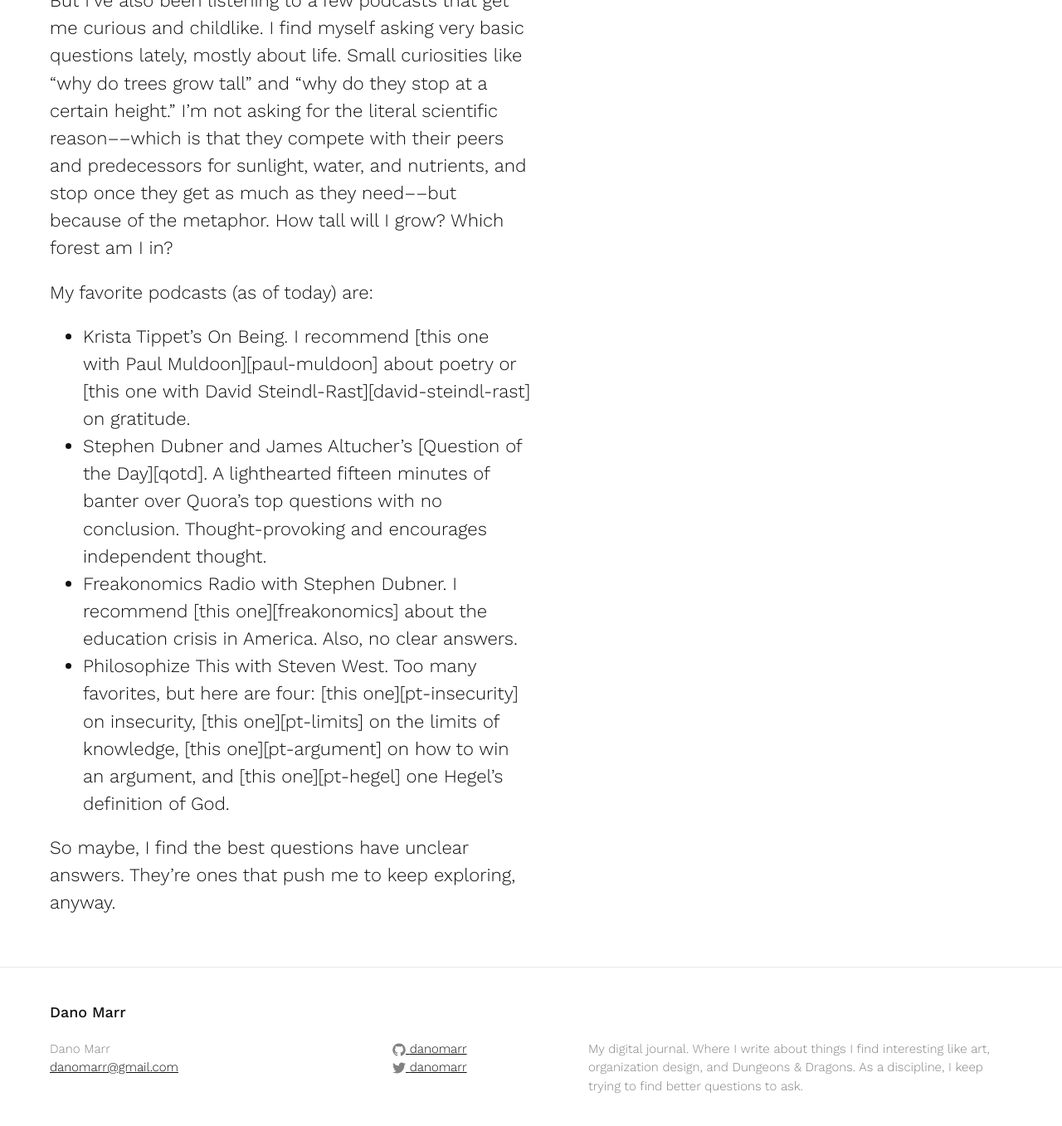
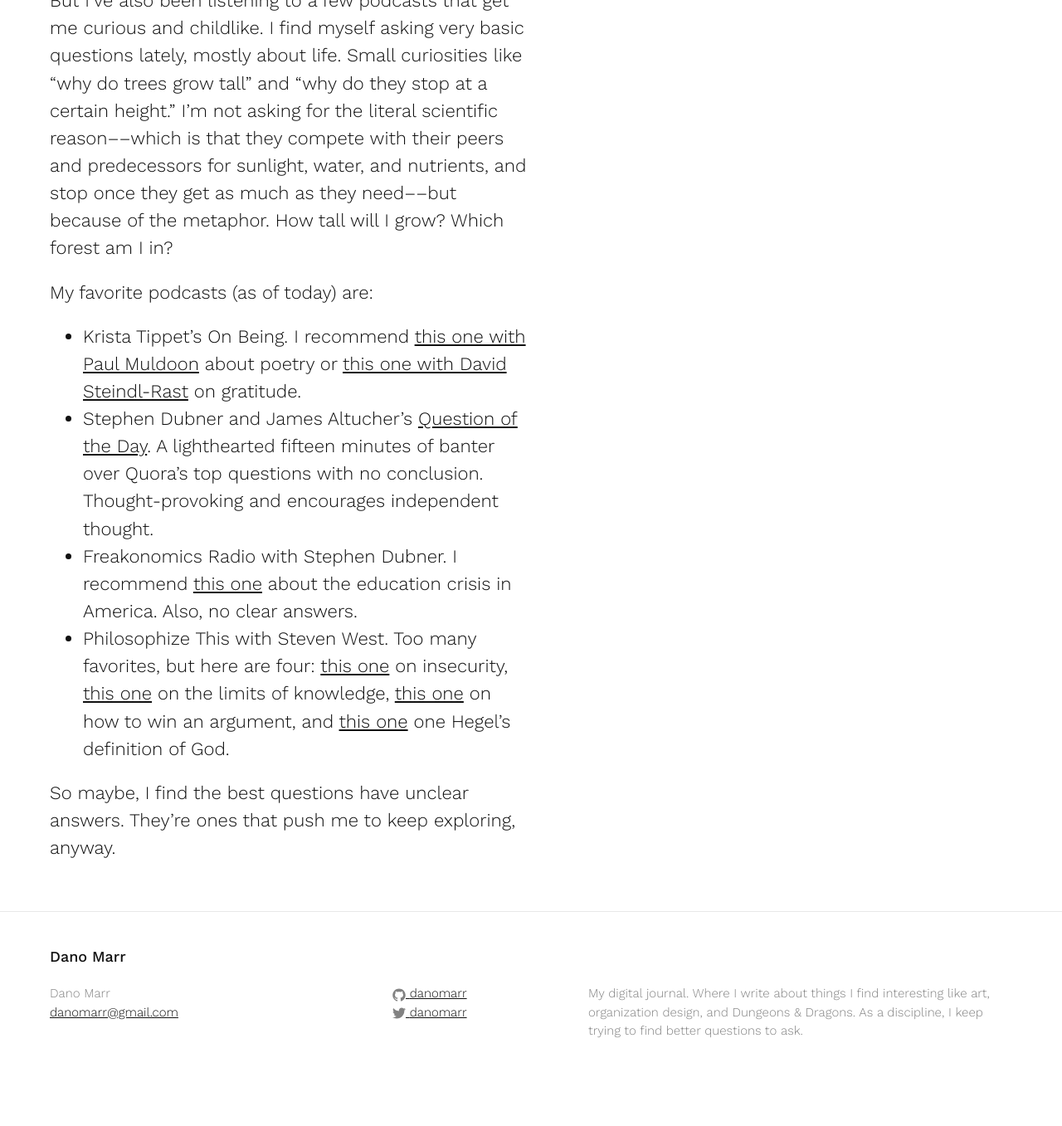
Before and after one commit to danomarr/danomarr.github.io, a Jekyll site: the page built from _posts/2016-02-12-my-favorite-podcasts.md, in a window 1280 px wide and 1400 px high, scrolled down 476 px. Shown: the top 1357 px of the window at 83% size. Built offline with Jekyll 4.4.1, drawn with Linux system fonts in a browser that asks for light colours; after the commit the page ends 1810 px from its top, so only the background shows below that; part of the change alters nothing that is shown.

```diff
--- a/_posts/2016-02-12-my-favorite-podcasts.md
+++ b/_posts/2016-02-12-my-favorite-podcasts.md
@@ -16,3 +16,13 @@ My favorite podcasts (as of today) are:
 - Philosophize This with Steven West. Too many favorites, but here are four: [this one][pt-insecurity] on insecurity, [this one][pt-limits] on the limits of knowledge, [this one][pt-argument] on how to win an argument, and [this one][pt-hegel] one Hegel's definition of God.
 
 So maybe, I find the best questions have unclear answers. They're ones that push me to keep exploring, anyway.
+
+<!-- Links -->
+[paul-muldoon]: http://www.onbeing.org/program/paul-muldoon-a-conversation-with-verse/8276
+[david-steindl-rast]: http://www.onbeing.org/program/david-steindl-rast-anatomy-of-gratitude/8361
+[qotd]: http://www.earwolf.com/show/question-of-the-day/
+[freakonomics]: http://freakonomics.com/podcast/americas-education-problem-really-just-teacher-problem-freakonomics-radio-rebroadcast/
+[pt-insecurity]: http://www.philosophizethis.org/insecurity/
+[pt-argument]: http://www.philosophizethis.org/hegels-god/
+[pt-limits]: http://www.philosophizethis.org/limitations-of-knowledge/
+[pt-hegel]: http://www.philosophizethis.org/how-to-win-an-argument-pt-1/
```
